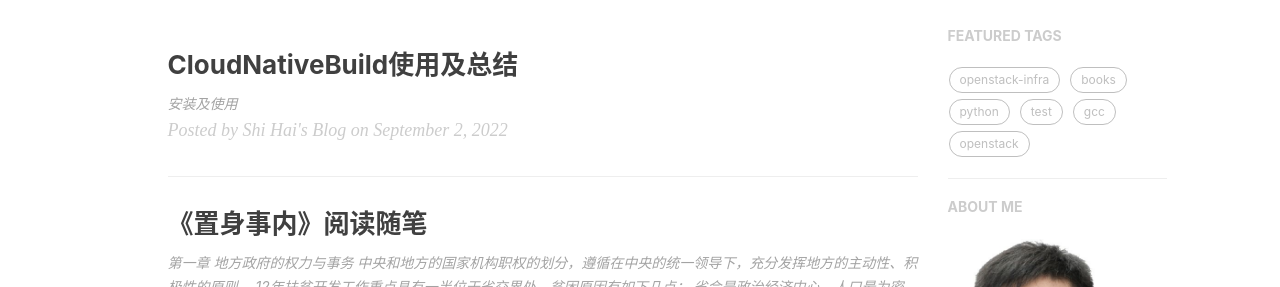
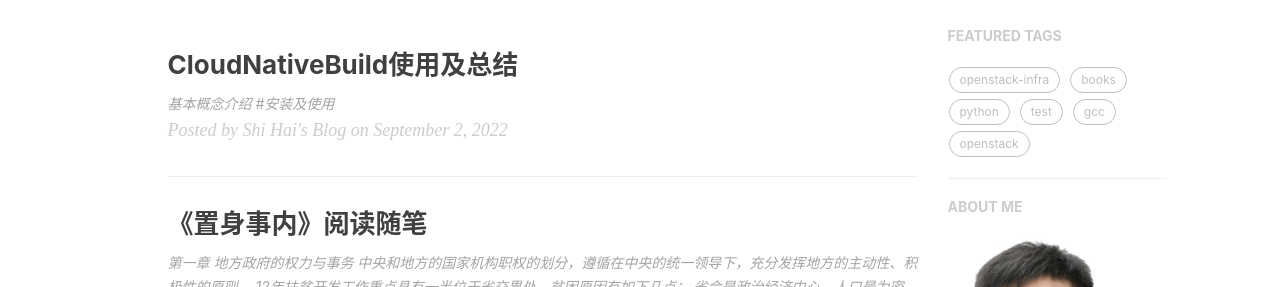
Before and after one commit to shihai1991/shihai1991.github.io, a Jekyll site: the page built from index.html, in a window 1280 px wide and 900 px high. Shown: the part 420-707 px from the top of the window. Built offline with Jekyll 4.4.1, drawn with Linux system fonts in a browser that asks for light colours; nearby versions of some CDN libraries; the list of posts is cut into pages by our own code; comment, search, counter and statistics services are not loaded.

Commit message:
Update 2022-09-02-CloudNativeBuild.md

```diff
--- a/_posts/2022-09-02-CloudNativeBuild.md
+++ b/_posts/2022-09-02-CloudNativeBuild.md
@@ -8,4 +8,7 @@
   - iac
 time: '2022.09.02 10:36:00'
 ---
-# 安装及使用
+# 基本概念介绍
+
+![buildpack]({{site.baseurl}}/https://d2908q01vomqb2.cloudfront.net/fe2ef495a1152561572949784c16bf23abb28057/2021/09/16/Buildpacks_img1.jpg)
+#安装及使用
```
